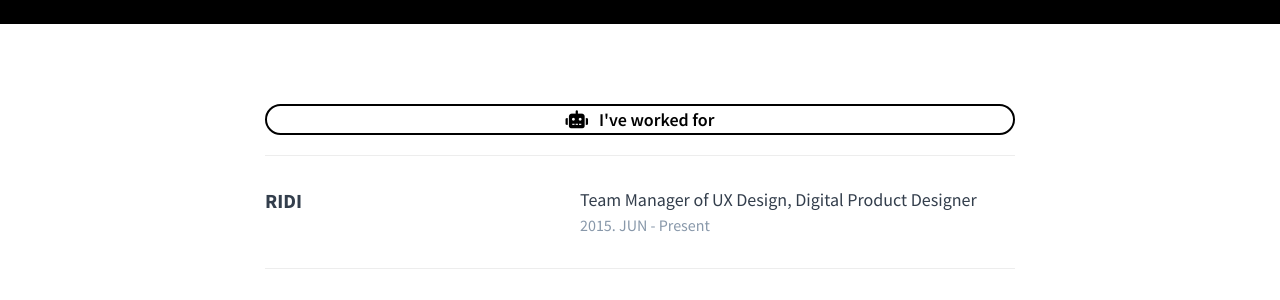
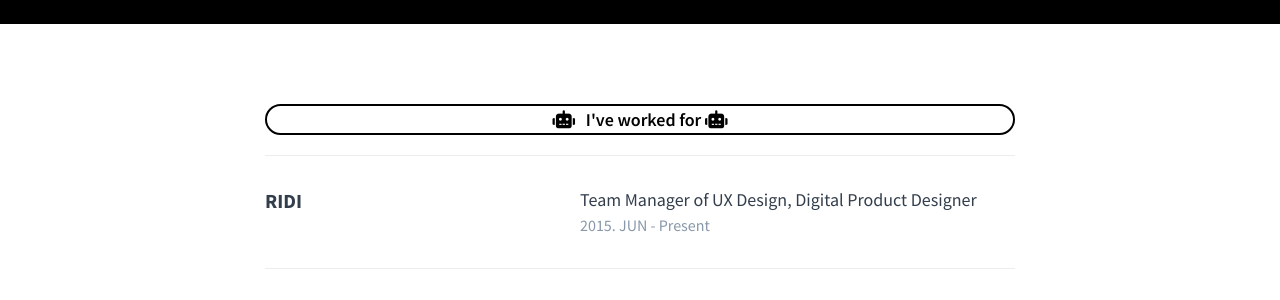
Before and after one commit to HeyHiHello17/HeyHiHello17.github.io, a Jekyll site: the page built from index.md, in a window 1280 px wide. Shown: the part 344-644 px from the top of the page. Built offline with Jekyll 4.4.1, drawn with Linux system fonts in a browser that asks for light colours; nearby versions of some CDN libraries.

Commit message:
Update resume.html

```diff
--- a/_includes/resume.html
+++ b/_includes/resume.html
@@ -6,6 +6,7 @@
         <p class="second-label">
             <i class="fas fa-robot"></i>
             &nbsp; I've worked for
+            <i class="fas fa-robot"></i>
         </p>
     </div>
     <ul>
```
